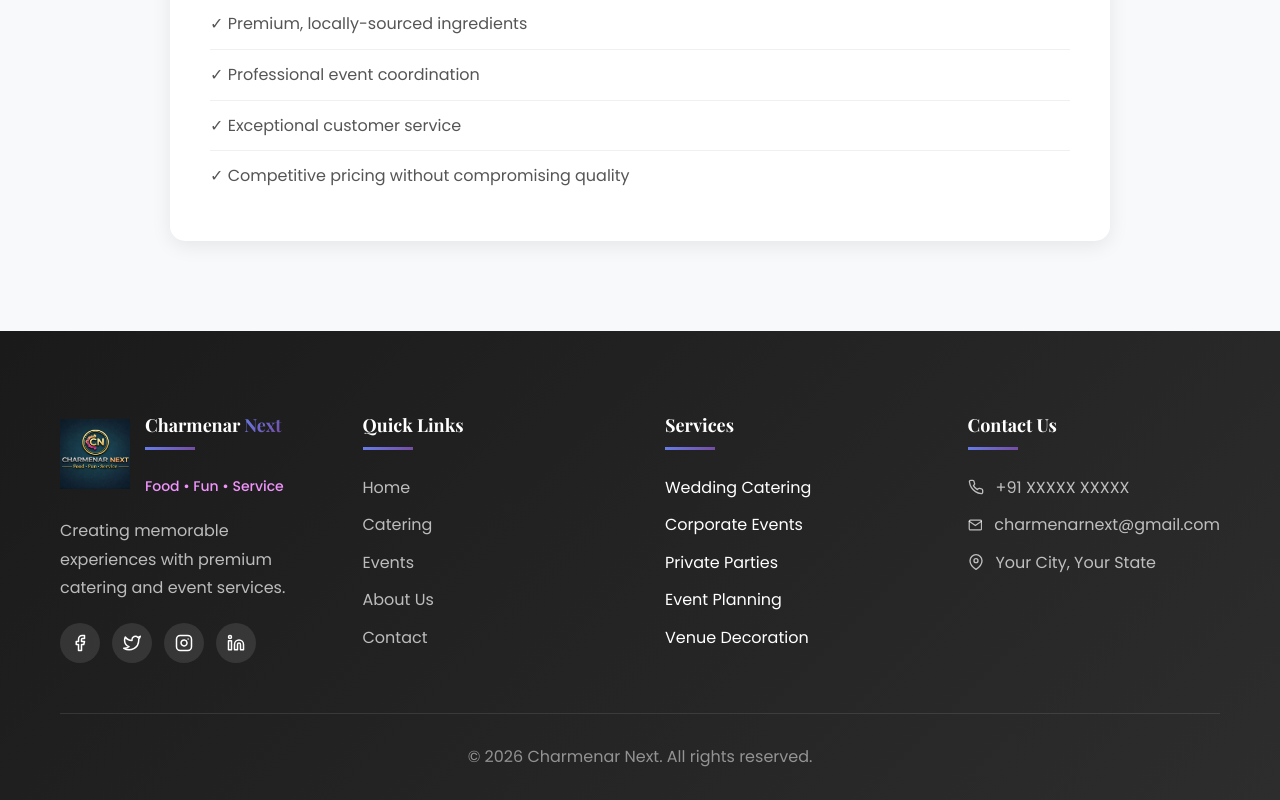
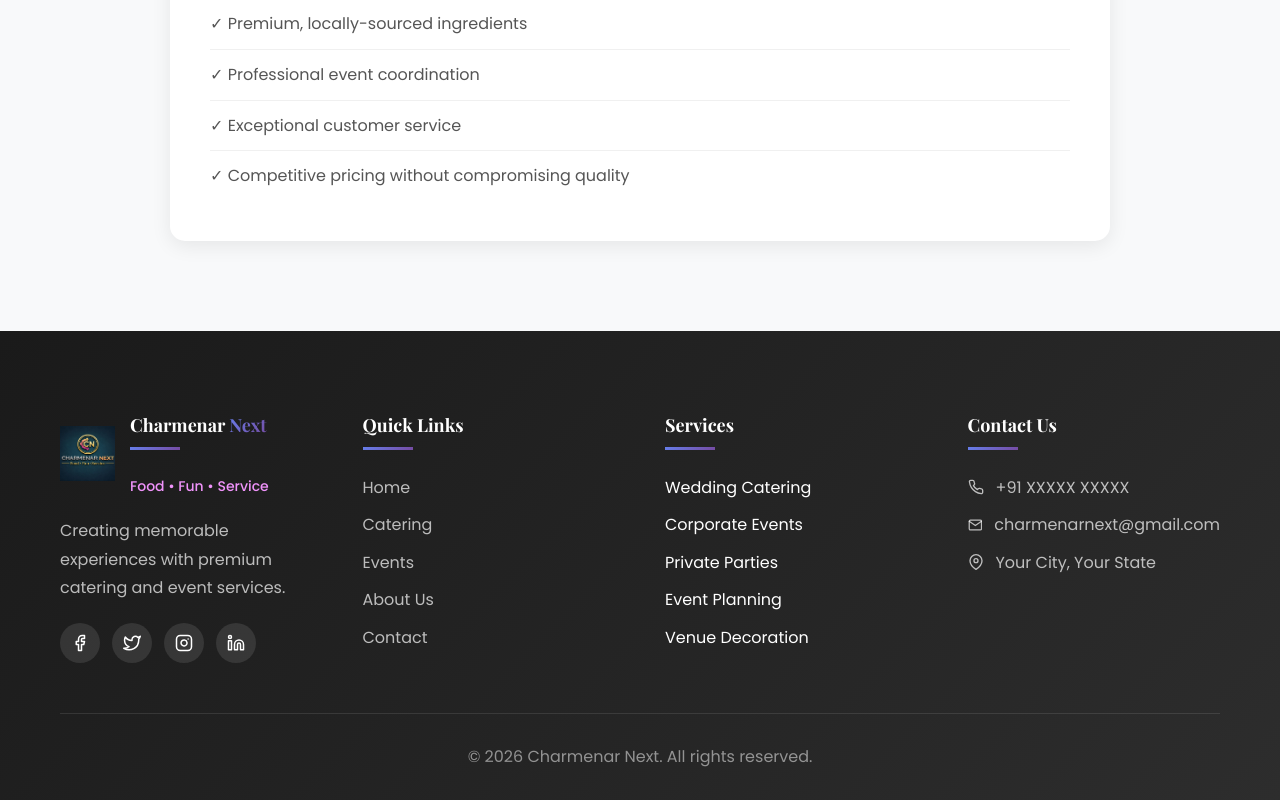
Before and after one commit to charmenarnext/charmenar_next, a React (Create React App) app in the folder frontend/: page /charmenar_next/about in a window 1280 px wide. Shown: the part 1257-2057 px from the top of the page. Built offline with nearby package versions, Linux system fonts and the light colour scheme.

Commit message:
logo updated2

```diff
--- a/frontend/src/components/Footer.js
+++ b/frontend/src/components/Footer.js
@@ -12,12 +12,9 @@ const Footer = () => {
           <div className="footer-section">
             <div className="footer-logo">
               <img
-                src={`${process.env.PUBLIC_URL}/logo.png`}
+                src={`./logo.png?v=${Date.now()}`}
                 alt="Charmenar Next"
-                className="footer-logo-img"
-                onError={(e) => {
-                  e.target.style.display = 'none';
-                }}
+                className="navbar-logo-img"
               />
               <div className="footer-logo-text">
                 <h3>Charmenar <span className="gradient-text">Next</span></h3>
--- a/frontend/src/components/Navbar.js
+++ b/frontend/src/components/Navbar.js
@@ -30,13 +30,9 @@ const Navbar = () => {
         {/* ===== LOGO ===== */}
         <Link to="/" className="navbar-logo" onClick={() => window.scrollTo(0, 0)}>
           <img
-            src={`${process.env.PUBLIC_URL}/logo.png`}
+            src={`./logo.png?v=${Date.now()}`}
             alt="Charmenar Next"
             className="navbar-logo-img"
-            onError={(e) => {
-              // Fallback if logo doesn't exist
-              e.target.style.display = 'none';
-            }}
           />
           <span className="navbar-logo-text">
             Charmenar <span className="gradient-text">Next</span>
```
